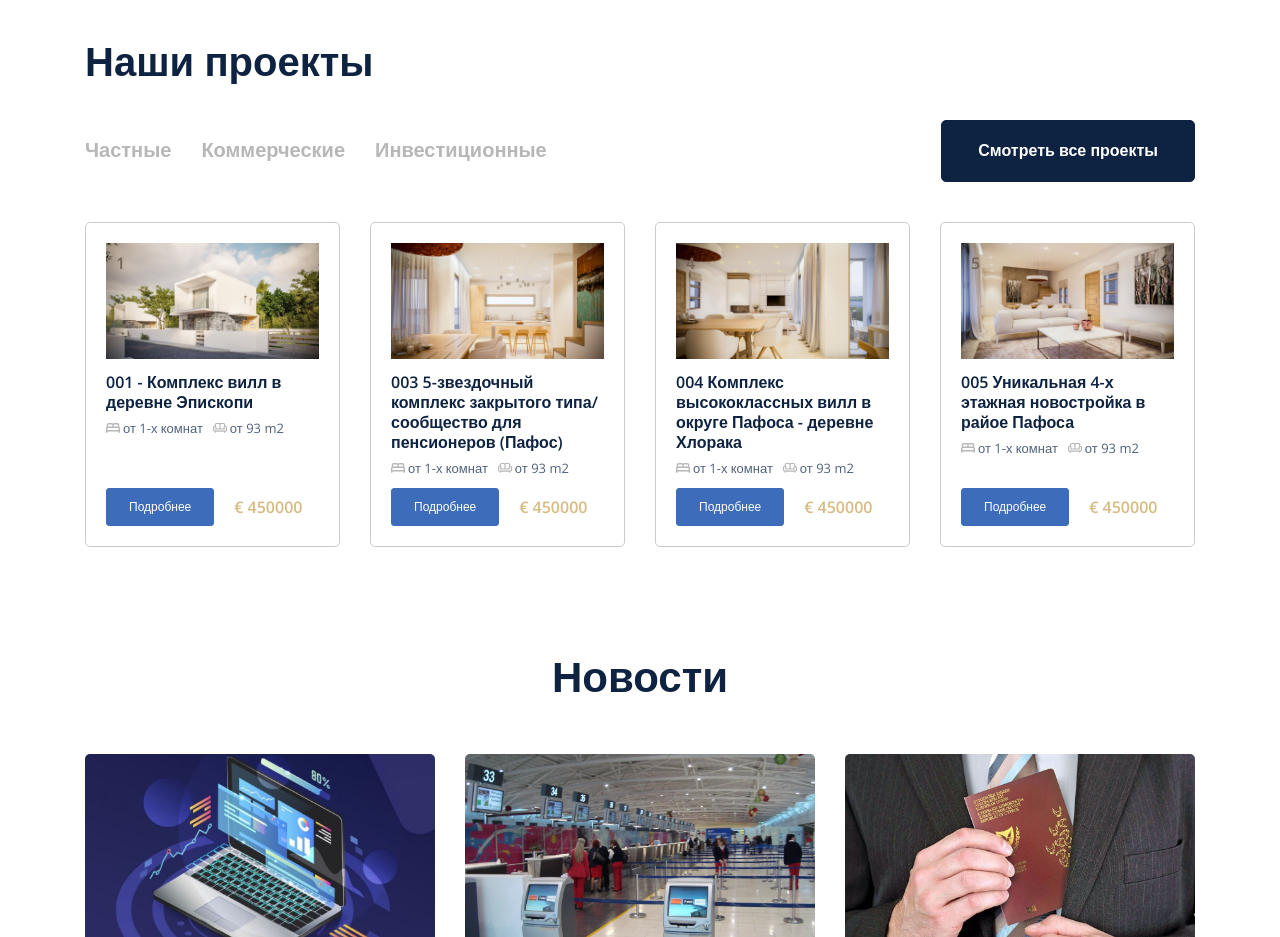
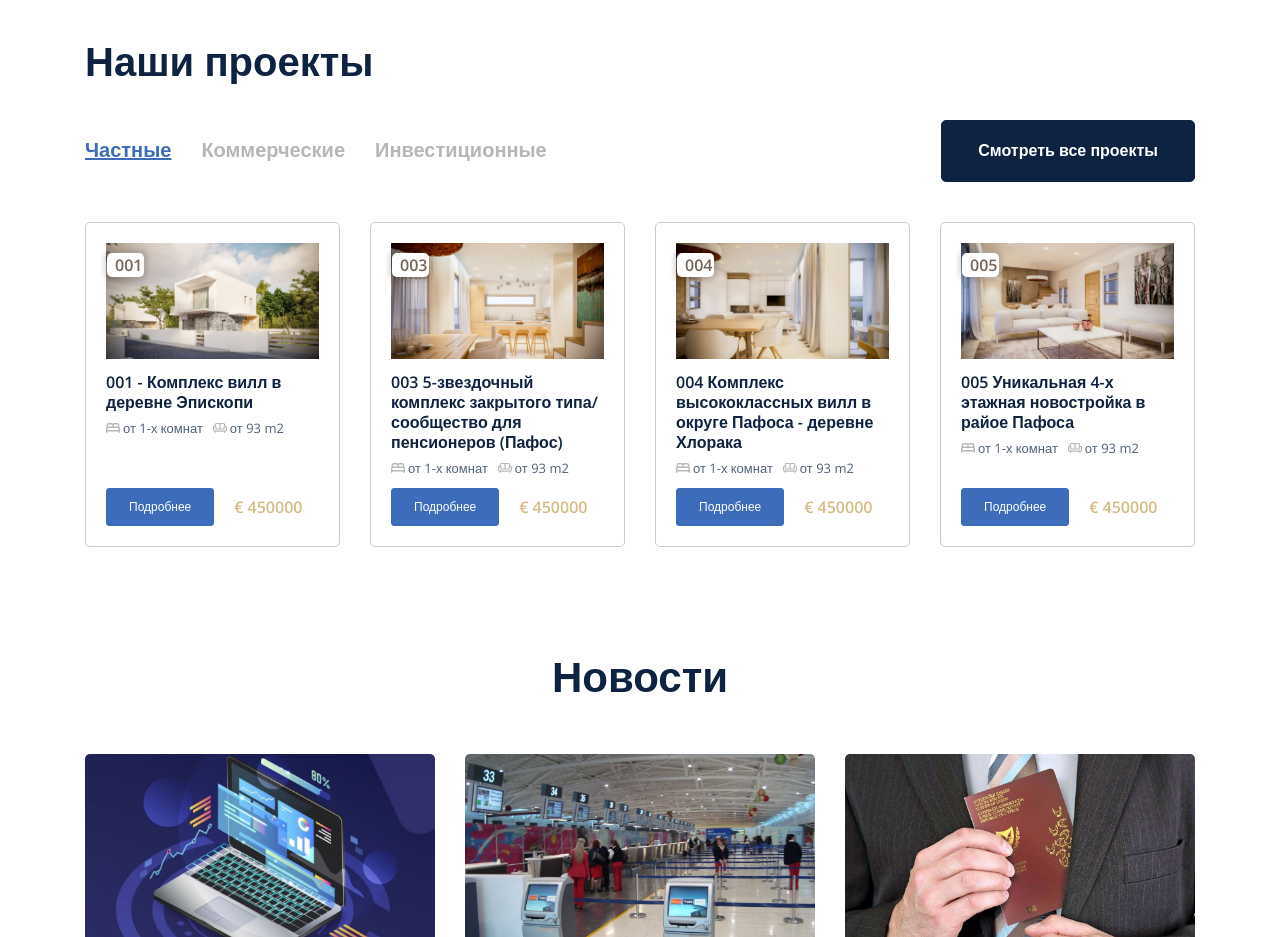
Before and after one commit to mrjakhongir/apartments-project, a React (Create React App) app: page / in a window 1280 px wide. Shown: the part 3380-4317 px from the top of the page. Built offline with nearby package versions, Linux system fonts and the light colour scheme.

Commit message:
fix: add links to hpme projects

```diff
--- a/src/assets/data.json
+++ b/src/assets/data.json
@@ -2,6 +2,7 @@
   "projects": [
     {
       "projectId": 1,
+      "projectIndex": "001",
       "projectImgUrl": [
         "images/project-1.png",
         "images/project-1.png",
@@ -27,6 +28,7 @@
     },
     {
       "projectId": 2,
+      "projectIndex": "002",
       "projectImgUrl": [
         "images/project-2.png",
         "images/project-2.png",
@@ -112,6 +114,7 @@
     },
     {
       "projectId": 3,
+      "projectIndex": "003",
       "projectImgUrl": [
         "images/project-3.png",
         "images/project-3.png",
@@ -187,6 +190,7 @@
     },
     {
       "projectId": 4,
+      "projectIndex": "004",
       "projectImgUrl": [
         "images/project-4.png",
         "images/project-4.png",
@@ -286,6 +290,7 @@
     },
     {
       "projectId": 5,
+      "projectIndex": "005",
       "projectImgUrl": [
         "images/project-5.png",
         "images/project-5.png",
--- a/src/pages/home/homeSection7/HomeSection7.jsx
+++ b/src/pages/home/homeSection7/HomeSection7.jsx
@@ -1,7 +1,8 @@
 import React from "react"
-import { useSearchParams, Link } from "react-router-dom"
+import { useSearchParams, Link, useParams } from "react-router-dom"
 import "./homeSection7.scss"
 import { svgs } from "../../../constants/images"
+import { pngs } from "../../../constants/images"
 import allProjectsData from "../../../assets/data.json"
 
 export const HomeSection7 = () => {
@@ -15,6 +16,8 @@ export const HomeSection7 = () => {
         )
       : projects
 
+  const { id } = useParams()
+
   console.log(projects)
   return (
     <section className="home__section7">
@@ -23,7 +26,7 @@ export const HomeSection7 = () => {
         <div className="section7-navigation flex">
           <button
             className={`filter-btn ${
-              typeFilter === "частные" ? "selected" : ""
+              typeFilter === "частная" ? "selected" : ""
             }`}
             onClick={() => setSearchparams({ type: "частная" })}
           >
@@ -55,7 +58,7 @@ export const HomeSection7 = () => {
               <div key={index} className="house-card">
                 <div className="card-header">
                   <img src={house.projectImgUrl[0]} alt="" />
-                  <p className="house-index">{house.projectId}</p>
+                  <p className="house-index">{house.projectIndex}</p>
                 </div>
                 <div className="card-content">
                   <h3>{house.projectArea}</h3>
@@ -79,13 +82,16 @@ export const HomeSection7 = () => {
                   </div>
                 </div>
                 <div className="card-footer">
-                  <button>Подробнее</button>
+                  <Link to={`/projects/${house.projectId}`}>Подробнее</Link>
                   <span>€ 450000</span>
                 </div>
               </div>
             ))
           ) : (
-            <h2>No Projects found</h2>
+            <div className="card-not-found">
+              <h2>No Projects found</h2>
+              <img src={pngs.notFound} alt="not found" />
+            </div>
           )}
         </div>
       </div>
--- a/src/pages/home/homeSection7/homeSection7.scss
+++ b/src/pages/home/homeSection7/homeSection7.scss
@@ -63,21 +63,27 @@
         border-radius: 5px;
         border: 1px solid #cbcbcb;
         max-width: 255px;
+        min-height: 325px;
         display: flex;
         flex-direction: column;
+        width: 33.33%;
 
         .card-header {
           position: relative;
           margin-bottom: 1rem;
           z-index: 1;
-          p {
+          .house-index {
             position: absolute;
             top: 1rem;
-            left: 1rem;
+            left: 1px;
             font-size: 1.6rem;
             line-height: 2rem;
             font-weight: 600;
             color: #756558;
+            background-color: #fff;
+            padding: 2px 2px 2px 8px;
+            border-radius: 5px;
+            box-shadow: 0px 0px 4px 4px rgba(0, 0, 0, 0.12);
           }
         }
 
@@ -117,7 +123,7 @@
           align-items: center;
           margin-top: auto;
 
-          button {
+          a {
             font-size: 1.2rem;
             line-height: 1.634rem;
             font-weight: 400;
@@ -145,16 +151,20 @@
           }
         }
       }
+
+      .card-not-found {
+        margin: 0 auto;
+        min-height: 325px;
+        h2 {
+          text-align: center;
+          font-size: 2rem;
+          color: #cbcbcb;
+          margin-bottom: 4rem;
+        }
+        img {
+          width: 255px;
+        }
+      }
     }
   }
 }
-.home_anynews {
-  font-family: Open Sans;
-  font-size: 42px;
-  font-weight: 600;
-  line-height: 57px;
-  letter-spacing: 0em;
-  text-align: center;
-  color: #0e2341;
-  margin-top: 80px;
-}
```
Also changed, not shown: src/constants/images.js (+8 -6 lines), src/assets/png/notFound.jpg (added).
